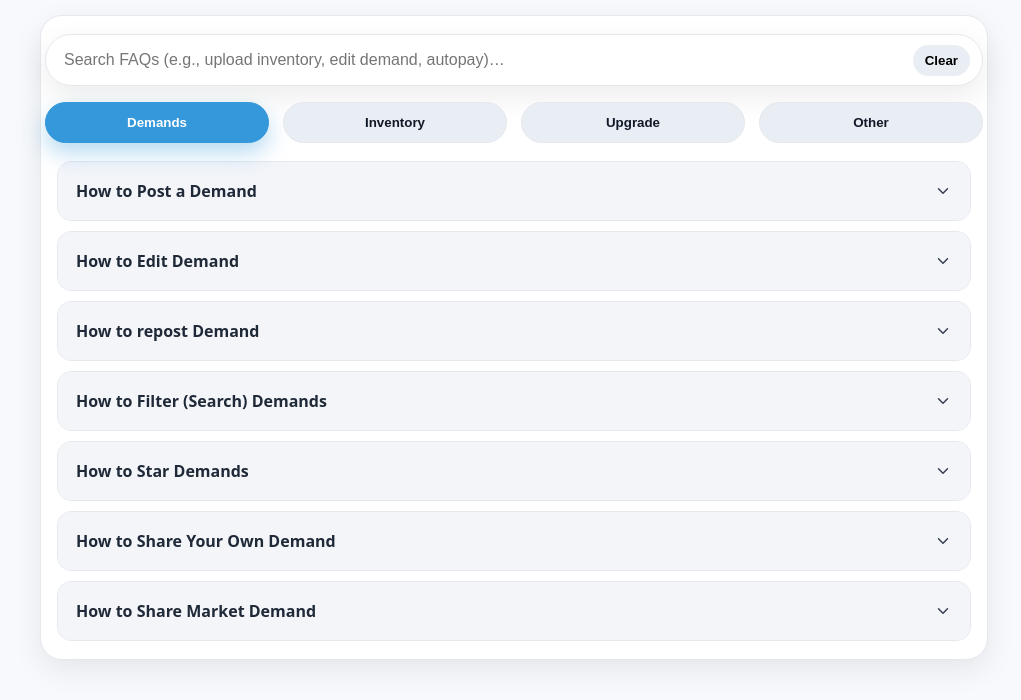
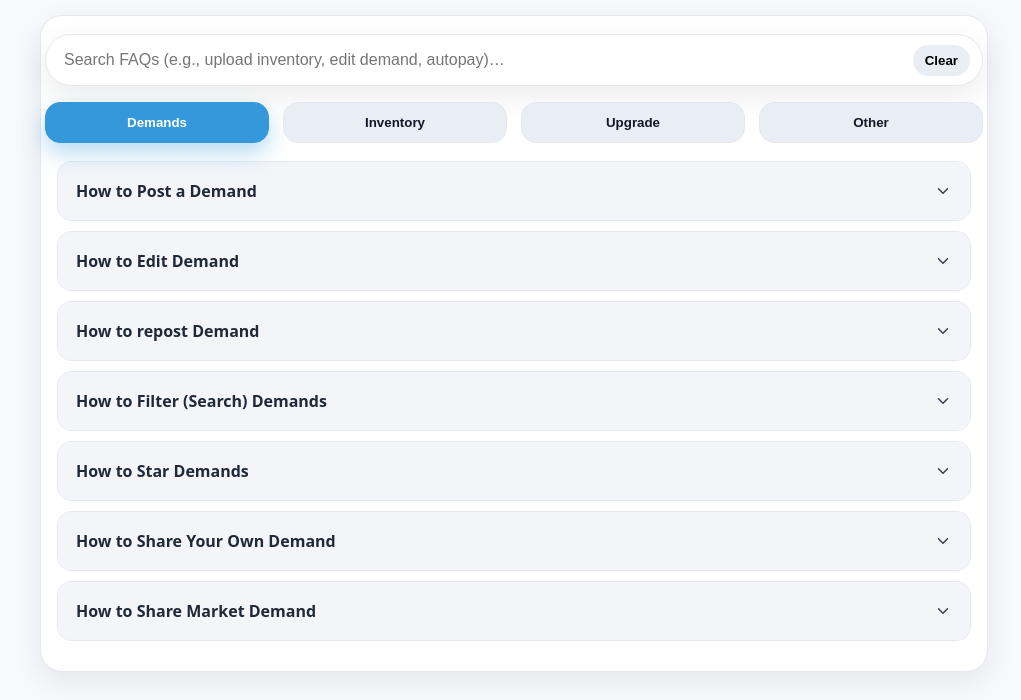
Before and after one commit to gematlas/gad-faq, a plain HTML site: page index.html in a window 1280 px wide. Shown: the part 102-802 px from the top of the page, without its empty margins (126-1147 px from the left). Drawn offline with Linux system fonts and the light colour scheme.

Commit message:
Update index.html
formatting

```diff
--- a/index.html
+++ b/index.html
@@ -43,7 +43,7 @@
     .tab-btn{
       width:100%;
       border:1px solid var(--border);
-      border-radius:9999px;
+      border-radius:15px;
       background:#e9eef4;
       padding:12px 14px;
       font-weight:700;
@@ -66,7 +66,7 @@
       border:1px solid var(--border);
       border-radius:22px;
       box-shadow:var(--shadow);
-      padding:8px 4px;
+      padding:8px 4px 20px 4px;
     }
 
     /* Panels */
@@ -179,7 +179,7 @@
         const items = data[s].map(it=>{
           const vid = it.video ? `
               <div style="margin-top:12px">
-                <iframe src="https://www.youtube.com/embed/${it.video}" allowfullscreen></iframe>
+                <iframe src="https://www.youtube.com/embed/${it.video}?controls=0&fs=1&modestbranding=1" allowfullscreen></iframe>
               </div>` : "";
           return `
             <div class="accordion-item">
```
